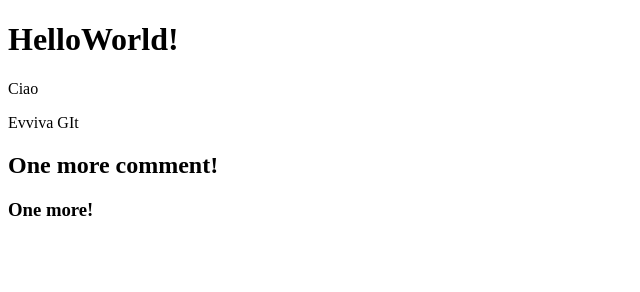
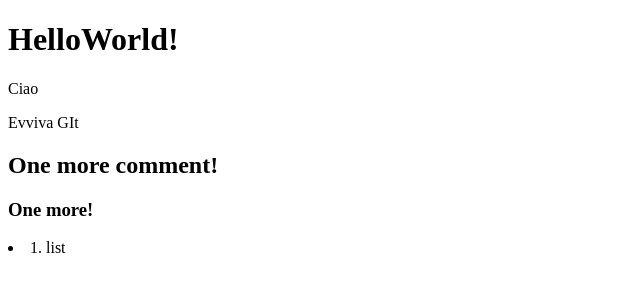
Before and after one commit to Jah3zzi/progetto1_remoto, a plain HTML site: page index.html in a window 1280 px wide. Shown: the full height of the page, 0-640 px from the left. Drawn offline with Linux system fonts and the light colour scheme.

Commit message:
add_<article>

```diff
--- a/index.html
+++ b/index.html
@@ -6,5 +6,8 @@
         Evviva GIt
         <h2>One more comment!</h2>
         <h3>One more!</h3>
+        <article>
+            <li>1. list</li>
+        </article>
     </body>
 </html>
```
